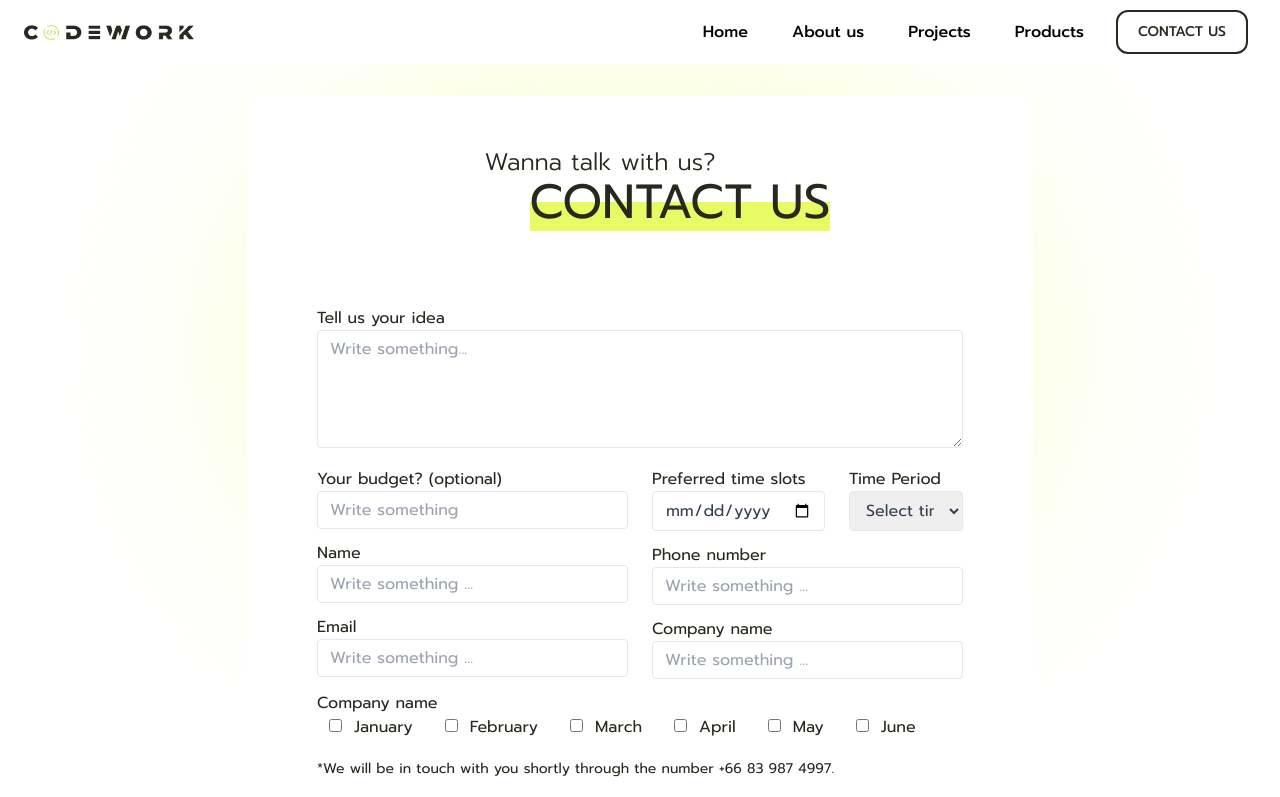
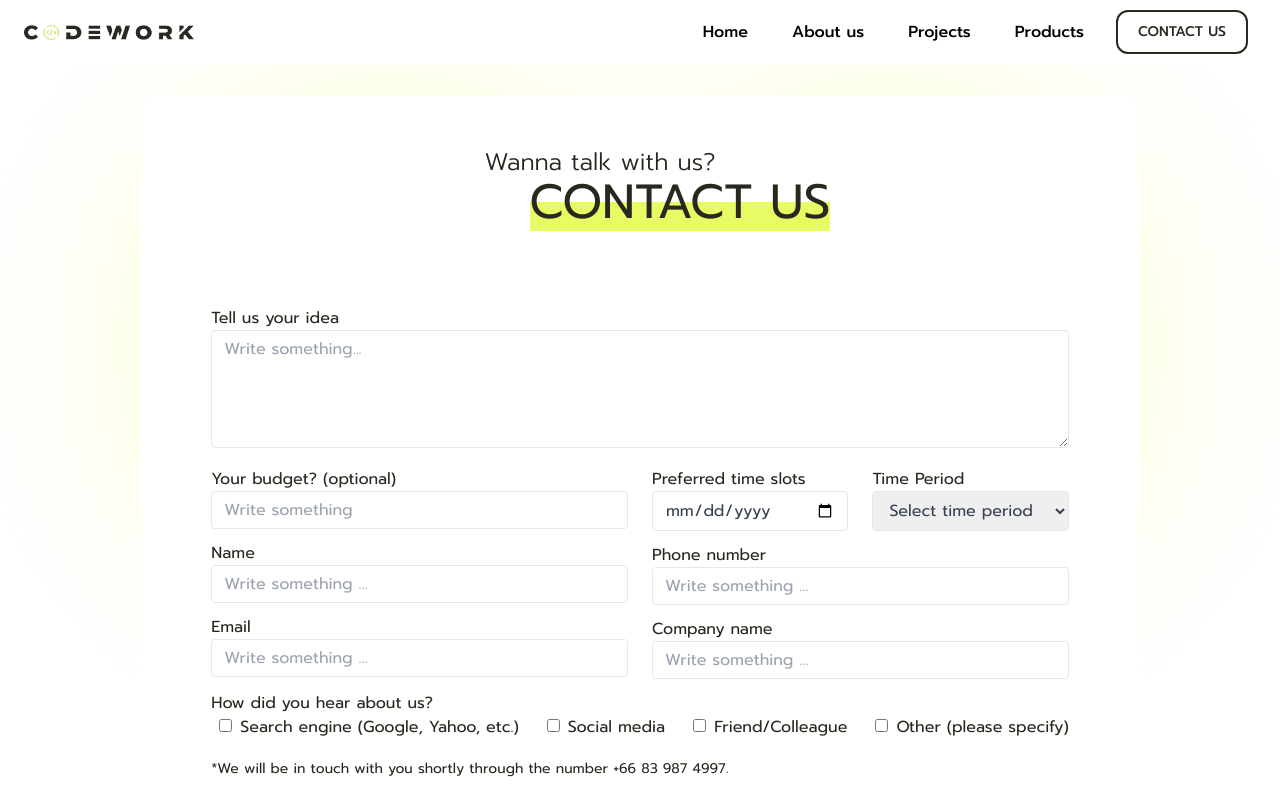
Before and after one commit to The-Alzhemist/codework-landing-page, a Next.js app: page /contact-us in a window 1280 px wide. Shown: the top 797 px of the page. Built offline with nearby package versions, Linux system fonts and the light colour scheme.

Commit message:
Update:checkboxField

```diff
--- a/src/components/ContactUs/FormSpree-form.tsx
+++ b/src/components/ContactUs/FormSpree-form.tsx
@@ -21,9 +21,6 @@ import TextAreaField from "../form/TextAreaField/TextAreaField";
 import SelectedField from "../form/SelectedField/SelectedField";
 import CheckBoxField from "../form/CheckBoxField/CheckBoxField";
 const ContactForm = ({
-  isShowOtherChannel,
-  setIsShowOtherChannel,
-  register,
   handleSubmit,
   errors,
   isValid,
@@ -34,7 +31,8 @@ const ContactForm = ({
   const testfunc = (e:any) => {
     console.log(" >>", e)
   }
-  const options = ['January', 'February', 'March', 'April', 'May', 'June'];
+  const options = ['Search engine (Google, Yahoo, etc.)', 'Social media', 'Friend/Colleague'];
+
 
   return (
     <>
@@ -49,7 +47,7 @@ const ContactForm = ({
         </h1>
         <form
           className="w-full max-w-[1440px] px-2 md:px-5"
-          onSubmit={handleSubmit(sendDataToFromSpree)}
+          onSubmit={handleSubmit(testfunc)}
           noValidate
         >
           {/* row 1 */}
@@ -249,12 +247,14 @@ const ContactForm = ({
              rules={{
                required: { value: false, message: "" },
              }}
-             placeholder="Write something ..."
-             type="text"
-             label="Company name"
+             label="How did you hear about us?"
              className="mb-[12px]"
              checkboxList={options}
+             isShowOtherOption={true}
+             otherOptionName="Other (please specify)"
             />
+
+
           </div>
 
           <p className="mb-5  text-sm">
--- a/src/components/form/CheckBoxField/CheckBoxField.tsx
+++ b/src/components/form/CheckBoxField/CheckBoxField.tsx
@@ -1,27 +1,24 @@
 import { Controller } from "react-hook-form";
 import { twMerge } from "tailwind-merge";
-// import { withInputField } from './withInputField'
-
 import React from "react";
-import { InputFieldProps } from "./interface";
 import { withCheckBoxField } from "./withCheckBoxField";
+import InputField from "../InputField/InputField";
+import { CheckboxFieldProps } from "./interface";
 
 const CheckBoxField = ({
   name,
   control,
   rules,
   disabled,
-  type,
   label,
   className,
   inputClassName,
-  suffixIcon,
-  placeholder,
   required = false,
-  maxLength,
   checkboxList,
   checked,
-}: InputFieldProps) => (
+  isShowOtherOption = false,
+  otherOptionName = "OtherOption",
+}: CheckboxFieldProps) => (
   <Controller
     name={name}
     control={control}
@@ -43,16 +40,13 @@ const CheckBoxField = ({
         <div className="relative">
           <div className="flex flex-col sm:flex-row flex-wrap gap-x-5">
             {checkboxList.map((option: any) => (
-              <label key={option}>
-                <Controller
-                  name="months"
-                  control={control}
-                  render={({ field }) => (
+              <>
+                <div key={option}>
                   <input
                     type="checkbox"
                     value={option}
                     checked={field.value && field.value.includes(option)}
-                      onChange={(e) => {
+                    onChange={() => {
                       const selectedOptions = field.value || [];
                       const updatedOptions = selectedOptions.includes(option)
                         ? selectedOptions.filter(
@@ -61,13 +55,53 @@ const CheckBoxField = ({
                         : [...selectedOptions, option];
                       field.onChange(updatedOptions);
                     }}
-                      className="mx-3"
+                    className={twMerge(`mx-2 ${error && 'border-red-500 border'}`, inputClassName)}
+                  />
+                  {option}
+                </div>
+              </>
+            ))}
+
+            {isShowOtherOption && (
+              <section>
+                <div>
+                  <input
+                    type="checkbox"
+                    name={name}
+                    value="Other option"
+                    checked={
+                      field.value && field.value.includes("Other option")
+                    }
+                    className={twMerge(`mx-2 ${error && 'border-red-500 border'}`, inputClassName)}
+                    onChange={() => {
+                      const updatedOptions = field.value.includes(
+                        "Other option"
+                      )
+                        ? field.value.filter(
+                            (selected: any) => selected !== "Other option"
+                          )
+                        : [...field.value, "Other option"];
+                      field.onChange(updatedOptions);
+                    }}
+
+                  />
+                  <label>{otherOptionName}</label>
+                </div>
+                {field.value?.includes("Other option") && (
+                  <InputField
+                    name="Others"
+                    control={control}
+                    rules={{
+                      required: { value: false, message: "" },
+                    }}
+                    placeholder="Write something ..."
+                    type="text"
+                    label=""
+                    className="mb-[12px] ml-2"
                   />
                 )}
-                />
-                {option}
-              </label>
-            ))}
+              </section>
+            )}
           </div>
         </div>
 
--- a/src/components/form/CheckBoxField/interface.ts
+++ b/src/components/form/CheckBoxField/interface.ts
@@ -1,49 +1,22 @@
 import { Control, RegisterOptions } from 'react-hook-form'
 import { ReactElement } from 'react'
 
-export type InputFieldAcceptProps = {
+export type CheckboxFieldProps = {
   name: string
   control: Control<any, any>
   rules?: Omit<
     RegisterOptions,
     'valueAsNumber' | 'valueAsDate' | 'setValueAs' | 'disabled'
   >
-
-  unit?: string
   label?: string | ReactElement
-  isShowPassword?: boolean
-  suffixIcon?: React.ReactNode
   inputClassName?: string
   disabled?: boolean
-  placeholder?: string
   className?: string
+  required?: boolean
+  checkboxList: any,
+  checked?: boolean | undefined,
 
-  type?: string
-  required?: boolean
-  maxLength?: number,
-  checkboxList: any,
-  checked?: boolean | undefined
+  isShowOtherOption: boolean
+  otherOptionName: string
+
 }
-
-export type InputFieldProps = {
-  name: string
-  control: Control
-  rules?: Omit<
-    RegisterOptions,
-    'valueAsNumber' | 'valueAsDate' | 'setValueAs' | 'disabled'
-  >
-
-  unit?: string
-  label?: string | JSX.Element
-  suffixIcon?: React.ReactNode
-  inputClassName?: string
-  disabled?: boolean
-  placeholder?: string
-  className?: string
-
-  type?: string
-  required?: boolean
-  maxLength?: number,
-  checkboxList: any
-  checked?: boolean | undefined
-}
--- a/src/components/form/CheckBoxField/withCheckBoxField.tsx
+++ b/src/components/form/CheckBoxField/withCheckBoxField.tsx
@@ -1,15 +1,12 @@
 import React from 'react'
-import { InputFieldAcceptProps, InputFieldProps } from './interface'
+import { CheckboxFieldProps } from './interface'
 
 
-const withCheckBoxField = (Component: React.FC<InputFieldProps>) => {
+
+const withCheckBoxField = (Component: React.FC<CheckboxFieldProps>) => {
   const Hoc = ({
-    type,
-    isShowPassword,
-
     ...props
-  }: InputFieldAcceptProps) => {
-
+  }: CheckboxFieldProps) => {
 
     const newProps = {
       ...props,
--- a/src/components/form/InputField/InputField.tsx
+++ b/src/components/form/InputField/InputField.tsx
@@ -31,7 +31,6 @@ const InputField = ({
             {label} {required && <span className="text-red-500">*</span>}
           </label>
           )}
-
           <div className='relative'>
             <input
               {...field}
```
Lines whose indentation alone changed are shown as unchanged.
